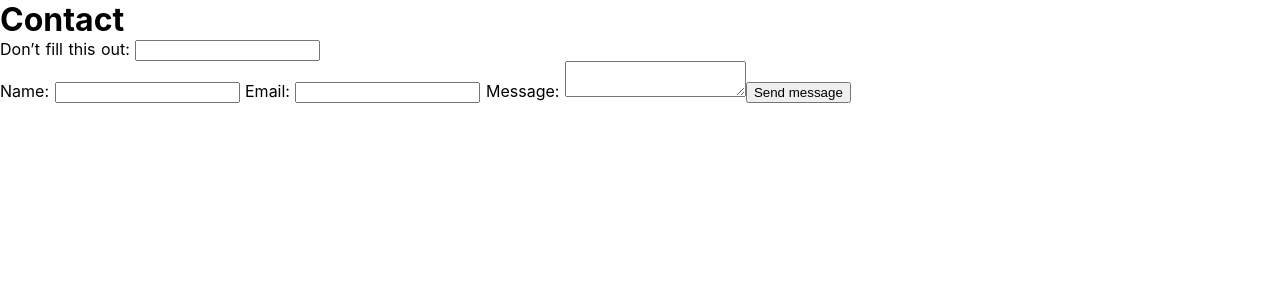
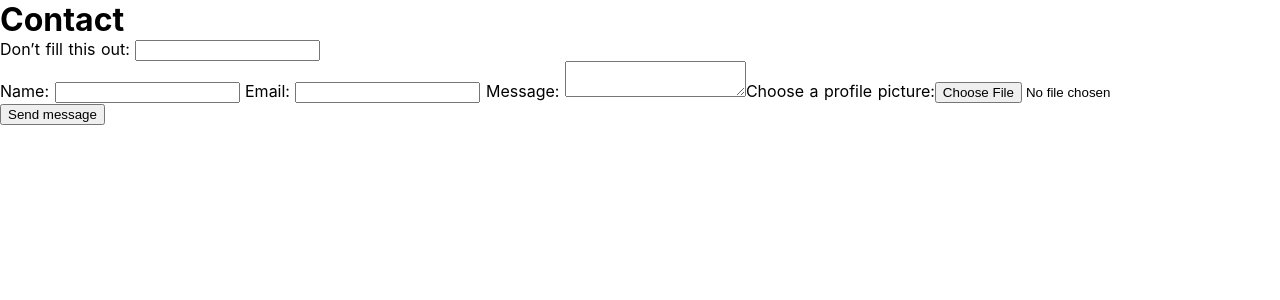
Before and after one commit to crig-ga/local.netlify.test, a Nuxt app: page /contact in a window 1280 px wide. Shown: the top 300 px of the page. Built offline with nearby package versions, Linux system fonts and the light colour scheme.

Commit message:
Test the upload.

```diff
--- a/pages/contact.vue
+++ b/pages/contact.vue
@@ -21,6 +21,10 @@
           Message:
         </label>
         <textarea class="form-field" name="message" id="message"></textarea>
+
+        <label for="avatar">Choose a profile picture:</label>
+        <input type="file" id="avatar" name="avatar" accept="image/png, image/jpeg">
+
         <input class="form-button" type="submit" value="Send message" />
       </form>
     </div>
```
